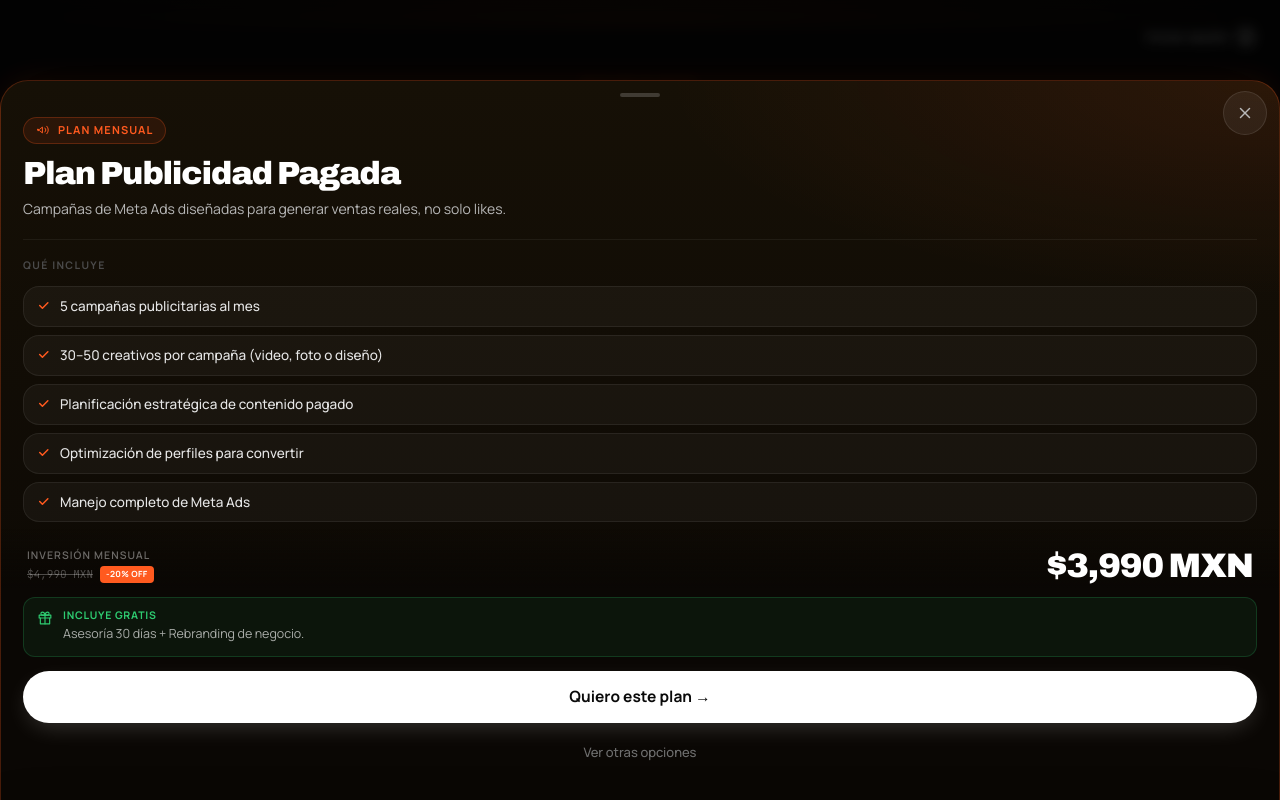
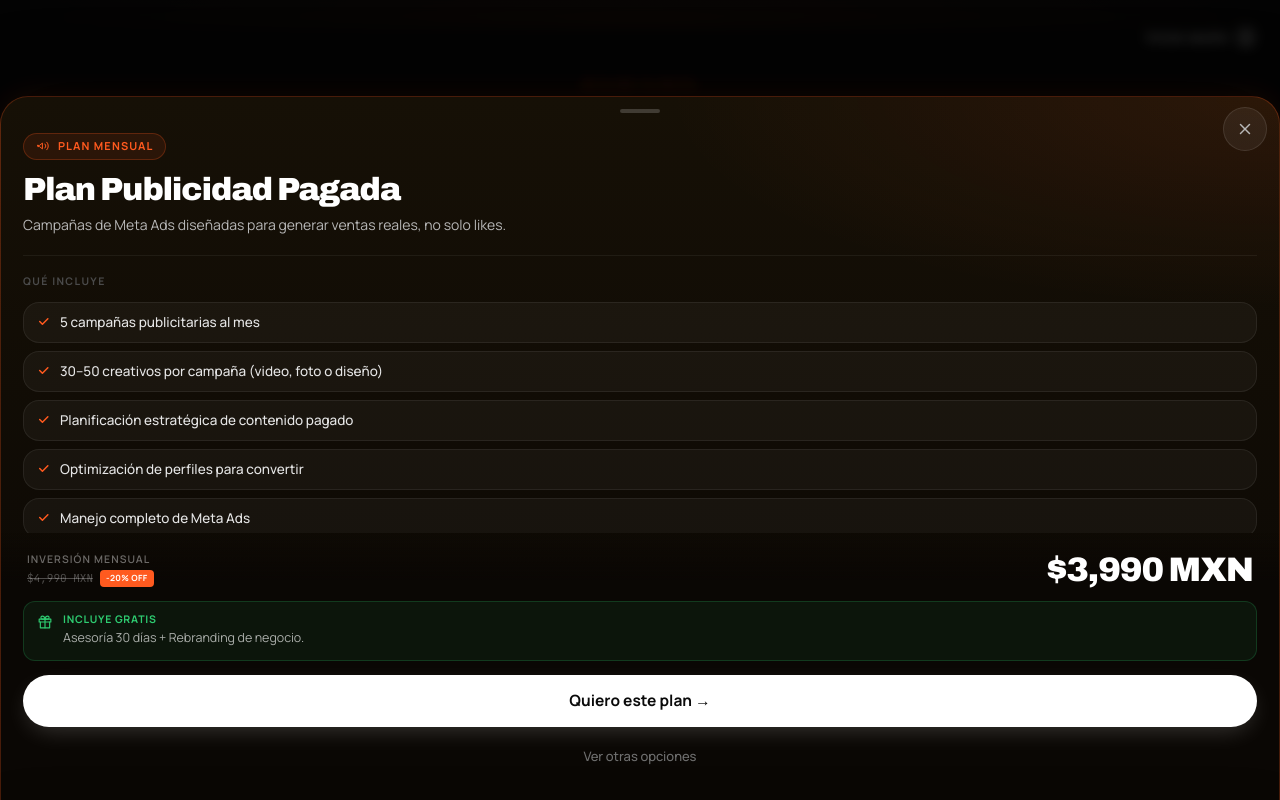
Before and after one commit to capsulashelpme/danilaweb, a React (Vite) app: page / in a window 1280 px wide. Both pictures are taken after a click on the button 222 px from the left and 1754 px from the top of the page. Shown: the part 1368-2168 px from the top of the page. Built offline with nearby package versions, Linux system fonts and the light colour scheme; no server answers; the database is empty.

Commit message:
fix: modal de plan visible en iOS Safari — svh, minHeight:0, safe-area

```diff
--- a/src/components/sections/RouteSelector.tsx
+++ b/src/components/sections/RouteSelector.tsx
@@ -251,9 +251,11 @@ function PlanDrawer({ activeId, onClose }: { activeId: Plan['id'] | null; onClos
               borderRight: `1px solid ${plan.accentColor}40`,
               borderBottom: 'none',
               borderRadius: '28px 28px 0 0',
-              maxHeight: '90vh',
+              maxHeight: '88svh',   // svh = small viewport height, no incluye barra iOS
+              height: '88svh',      // altura fija para que el bottom siempre sea visible
               display: 'flex',
               flexDirection: 'column',
+              overflow: 'hidden',   // recortar contenido, no extenderse
               boxShadow: `0 -24px 64px -12px rgba(0,0,0,0.7), 0 -4px 32px -8px ${plan.accentColor}28`,
             }}
           >
@@ -281,7 +283,9 @@ function PlanDrawer({ activeId, onClose }: { activeId: Plan['id'] | null; onClos
             {/* Scrollable content */}
             <div style={{
               flex: 1,
+              minHeight: 0,       // imprescindible en flex column para que se pueda encoger
               overflowY: 'auto',
+              overflowX: 'hidden',
               padding: '20px 22px',
               paddingBottom: 20,
               WebkitOverflowScrolling: 'touch' as React.CSSProperties['WebkitOverflowScrolling'],
@@ -357,13 +361,12 @@ function PlanDrawer({ activeId, onClose }: { activeId: Plan['id'] | null; onClos
 
             </div>
 
-            {/* ── Sticky bottom: precio + incluido + CTA ── */}
+            {/* ── Bottom fijo: precio + incluido + CTA ── */}
             <div style={{
-              position: 'sticky',
-              bottom: 0,
               flexShrink: 0,
-              padding: '0 22px 32px',
-              background: `linear-gradient(180deg, transparent 0%, #0a0704 22%)`,
+              padding: '0 22px',
+              paddingBottom: 'max(28px, env(safe-area-inset-bottom))',
+              background: `linear-gradient(180deg, transparent 0%, #0a0704 18%)`,
               display: 'flex',
               flexDirection: 'column',
               gap: 14,
```
